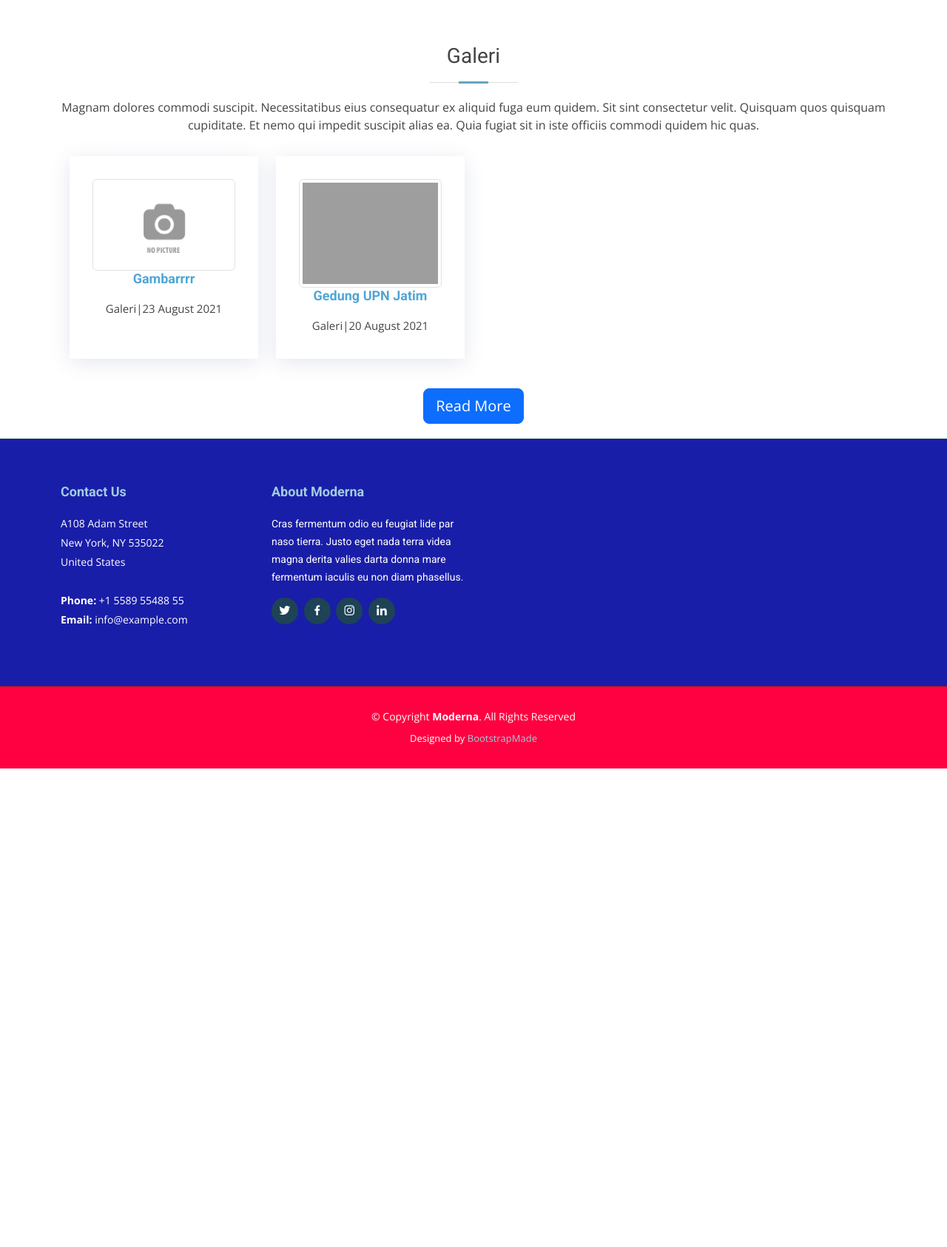
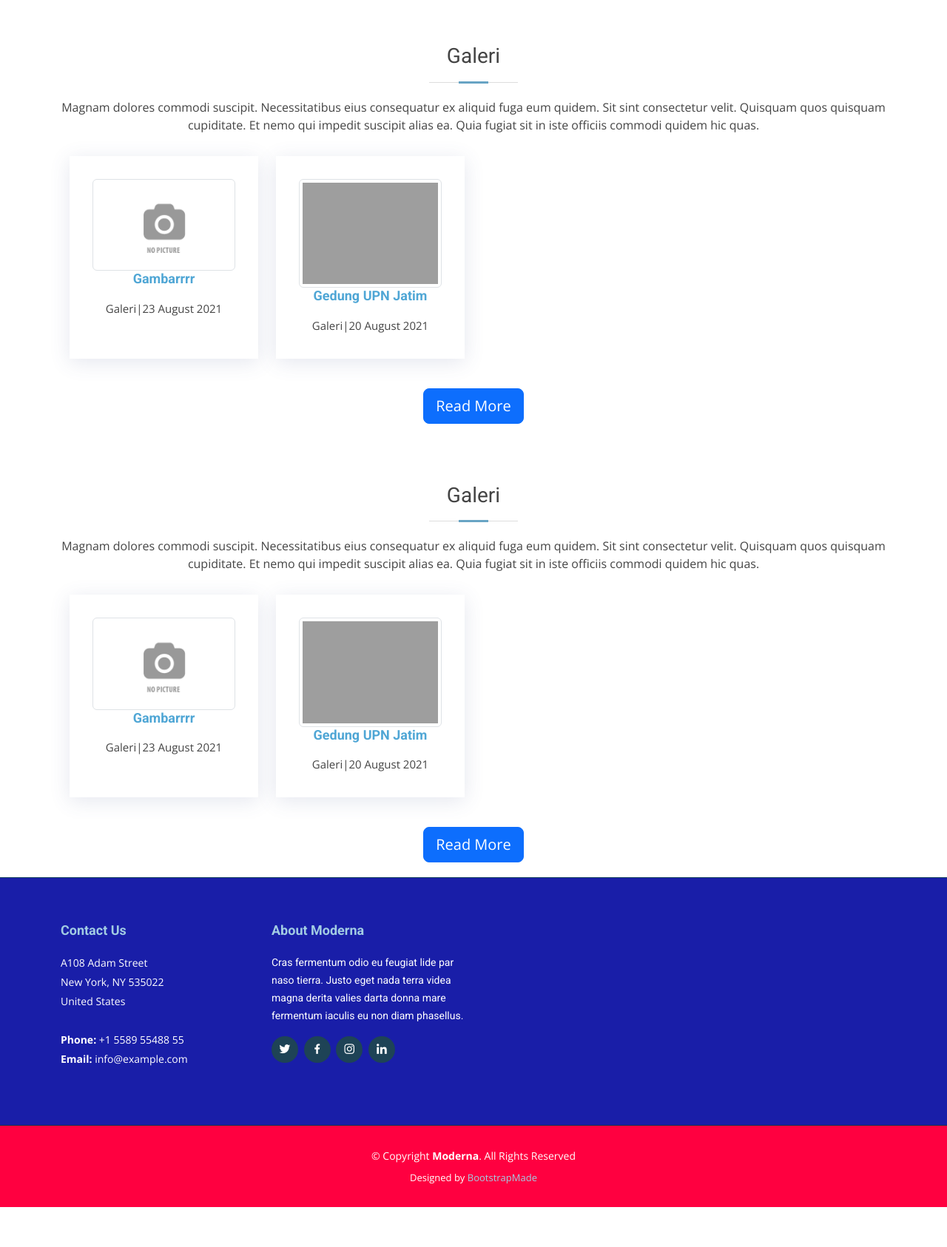
Before and after one commit to yudhayunantop/lppm_inbis_upn, a CodeIgniter app: page /index.php/post/index in a window 1280 px wide. Shown: the part 2595-4281 px from the top of the page at 74% size. Before the commit the page ends 3634 px from the top, so only its background shows below. Run offline with CodeIgniter, Linux system fonts and the light colour scheme; data comes from the database, SQL or seed files in the repository; some libraries are stand-ins or nearby versions; grey boxes are pictures that could not be loaded.

Commit message:
progress tampilan tenant

```diff
--- a/application/views/post/list.php
+++ b/application/views/post/list.php
@@ -154,3 +154,37 @@
         </div>
         </div>
         </section>
+
+		<!-- Page Tenant -->
+		<section class="services" id="galeri">
+			<div class="section-title">
+				<h2>Galeri</h2>
+				<p>Magnam dolores commodi suscipit. Necessitatibus eius consequatur ex aliquid fuga eum quidem. Sit sint consectetur velit. Quisquam quos quisquam cupiditate. Et nemo qui impedit suscipit alias ea. Quia fugiat sit in iste officiis commodi quidem hic quas.</p>
+			</div>
+			<div class="container">
+				<div class="row">
+					<?php
+					foreach ($galeri as $post) :
+						if($post->category_name=='Galeri') :
+							$thumbnail = $post->post_thumbnail ? $post->post_thumbnail : $this->config->item('post_thumbnail_default');
+							?>
+							<div class="col-md-6 col-lg-3 d-flex align-items-stretch" data-aos="fade-up">
+								<div class="icon-box icon-box-pink">
+									<div class="img-thumbnail">
+										<a href="<?= base_url('post/view/') . $post->post_slug; ?>">
+											<img src="<?= base_url('assets/dist/img/posts/') . $thumbnail  ?>" class="card-img-top">
+									</div>
+									<h4 class="title"><?= $post->post_title; ?></h4>
+									</a>
+									<p class="description"><?= $post->category_name; ?>|<?= custom_date('d F Y', $post->post_date); ?></p>
+								</div>
+							</div>
+
+						<?php endif;?>
+					<?php endforeach; ?>
+					<div class="col-md-12 text-center">
+						<a href="<?= base_url('post/all') . '?category=8 &search=' ?>" class="btn btn-primary btn-lg" class="btn btn-primary btn-lg" role="button">Read More</a>
+					</div>
+				</div>
+			</div>
+		</section>
```
